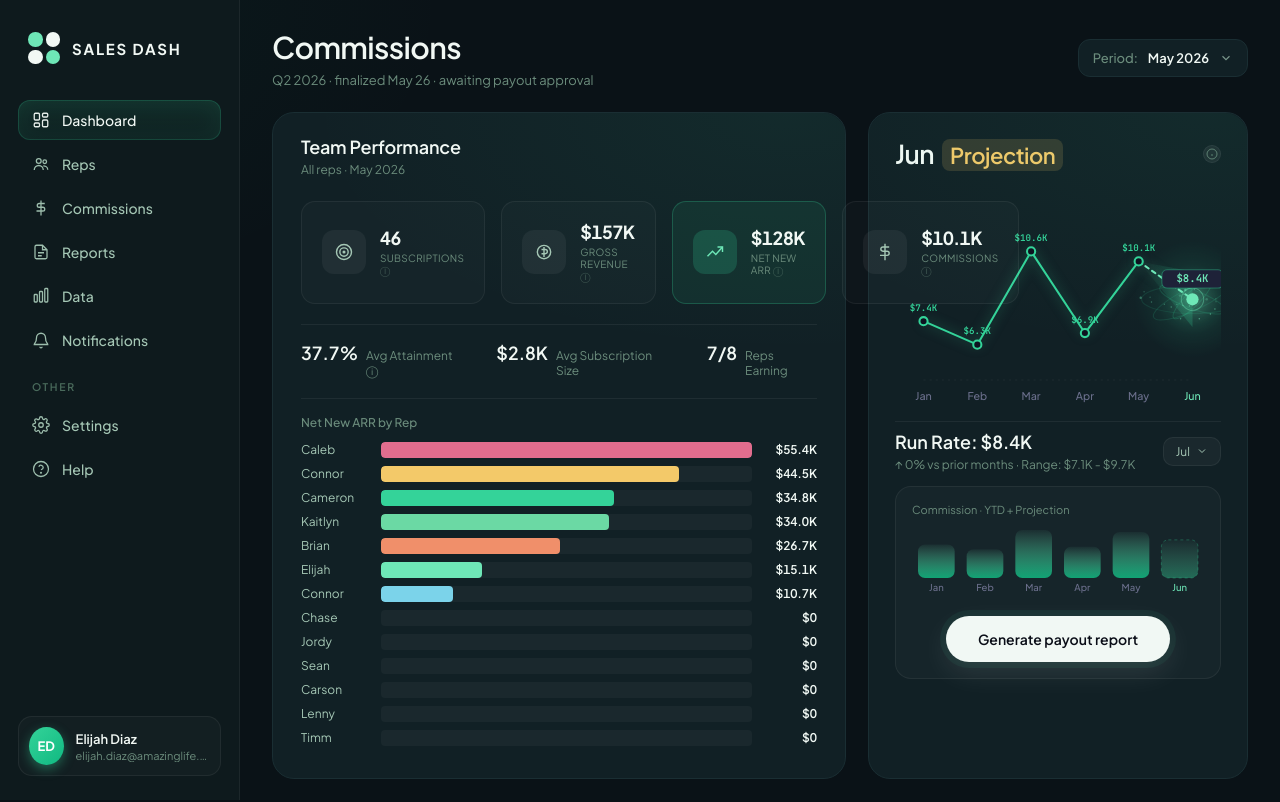
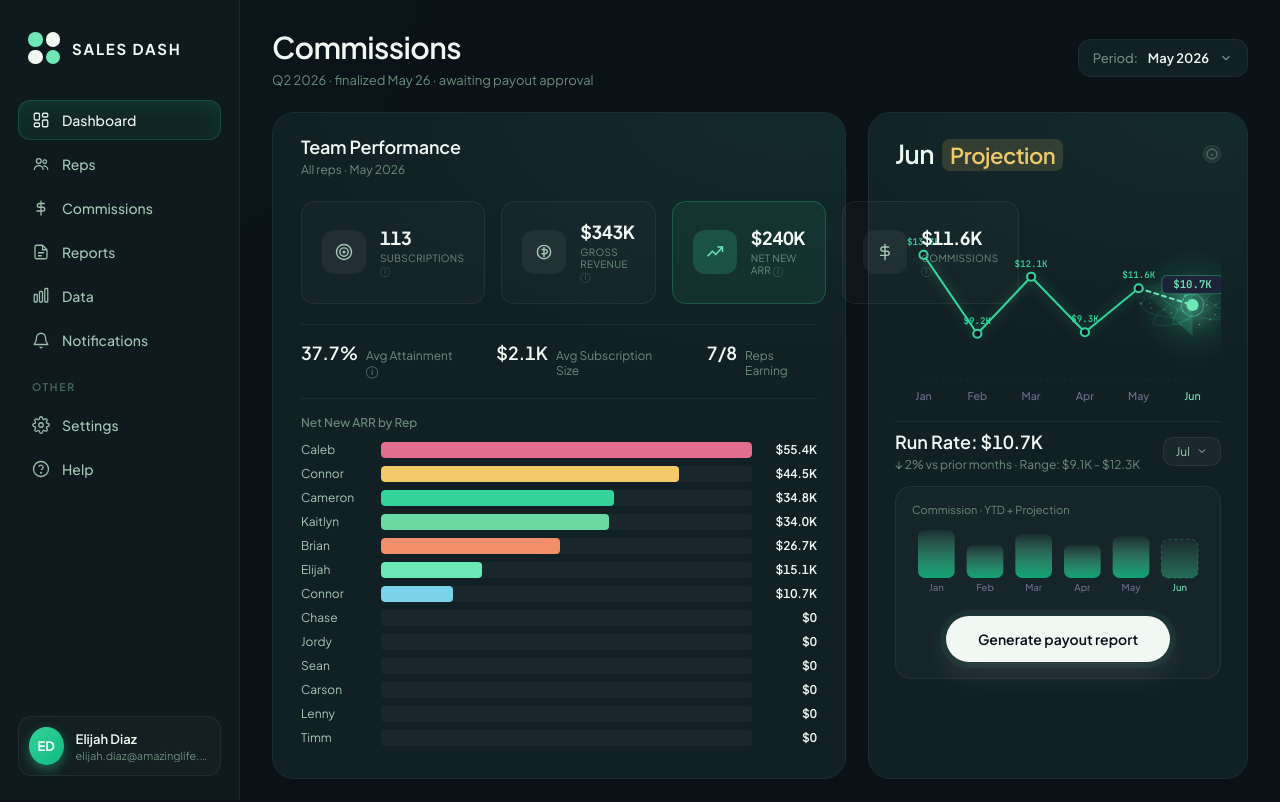
Before and after one commit to elijahdiaz-ux/commissions-dashboard, a React (Vite) app: page / in a window 1280 px wide. Shown: the top 802 px of the page. Built offline with nearby package versions, Linux system fonts and the light colour scheme.

Commit message:
Sync Jun 2026 data from Excel

```diff
--- a/src/App.jsx
+++ b/src/App.jsx
@@ -238,18 +238,18 @@ const REPS = [
 ];
 
 const MONTHLY = [
-  { m: 'Jan', deals: 72, gross: 198741, netNew: 120141, goal: 38.0, commission: 7406, earnings: 29087 },
-  { m: 'Feb', deals: 103, gross: 259113, netNew: 95725, goal: 30.3, commission: 6339, earnings: 28020 },
-  { m: 'Mar', deals: 78, gross: 254616, netNew: 136236, goal: 43.1, commission: 10580, earnings: 40501 },
-  { m: 'Apr', deals: 52, gross: 140482, netNew: 90731, goal: 28.7, commission: 6866, earnings: 28547 },
-  { m: 'May', deals: 46, gross: 156696, netNew: 127931, goal: 40.4, commission: 10124, earnings: 31805 },
-  { m: 'Jun', deals: 0, gross: 0, netNew: 0, goal: 0.0, commission: 0, earnings: 21681 },
+  { m: 'Jan', deals: 221, gross: 524590, netNew: 307132, goal: 97.1, commission: 13286, earnings: 64969 },
+  { m: 'Feb', deals: 260, gross: 497579, netNew: 247717, goal: 78.3, commission: 9185, earnings: 60868 },
+  { m: 'Mar', deals: 202, gross: 479383, netNew: 205995, goal: 65.1, commission: 12149, earnings: 72072 },
+  { m: 'Apr', deals: 134, gross: 361935, netNew: 218390, goal: 69.0, commission: 9263, earnings: 60946 },
+  { m: 'May', deals: 113, gross: 343367, netNew: 240223, goal: 75.9, commission: 11550, earnings: 63233 },
+  { m: 'Jun', deals: 0, gross: 0, netNew: 0, goal: 0.0, commission: 0, earnings: 51683 },
 ];
 
 // Latest month with actual data (fallback default for period lookups)
 const MAY_DATA = MONTHLY[MONTHLY.reduce((mx, m, i) => (m.netNew > 0 ? i : mx), 0)];
 const YTD = {
-  deals: 351, gross: 1009648, netNew: 570764, commission: 41315, earnings: 179641,
+  deals: 930, gross: 2206854, netNew: 1219457, commission: 55433, earnings: 373771,
 };
 
 // ───────── RUN RATE PROJECTION ─────────
```
